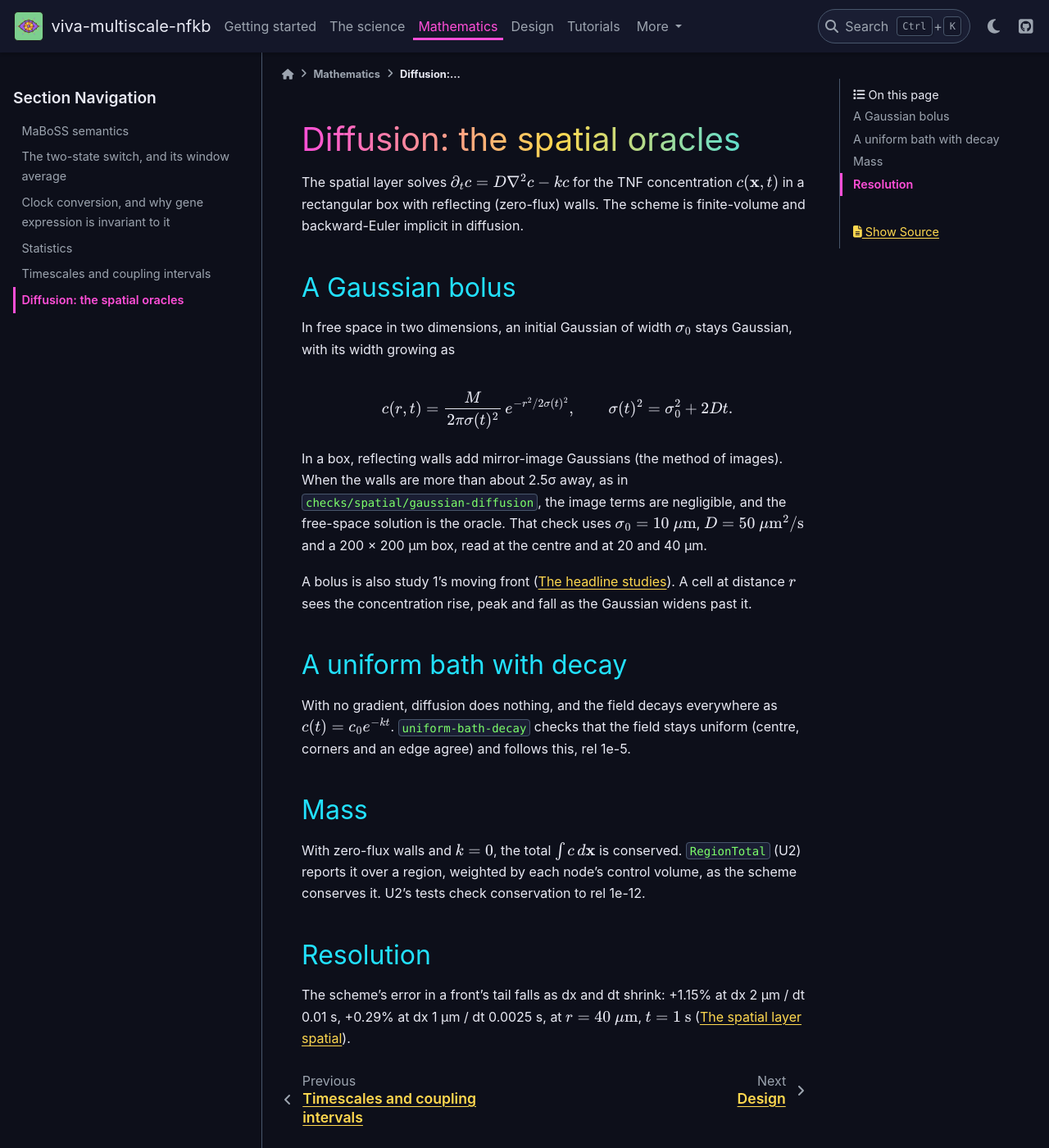
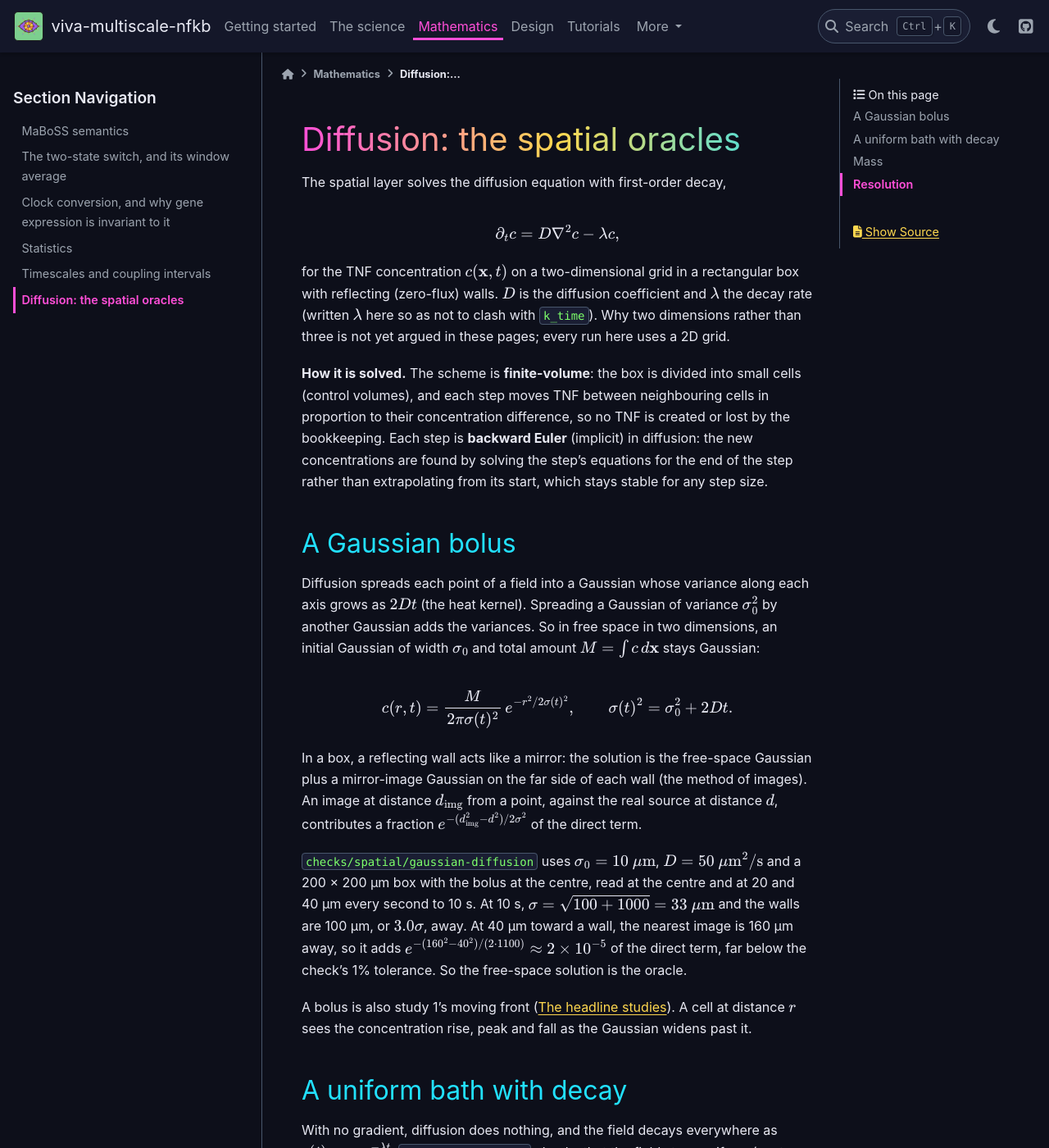
Before and after one commit to vivarium-collective/viva-multiscale-nfkb, a Sphinx documentation site: the page built from documentation/math/diffusion.md, in a window 1280 px wide and 1400 px high. Shown: the whole window at 82% size. Built offline with Sphinx 7.4.7 and the PyData theme 0.15.4, drawn with Linux system fonts in a browser that asks for light colours; some of the changed text lies outside the part shown.

Commit message:
docs(math): diffusion from first principles
- The equation is written out. The decay rate is lambda, no longer k, which clashed with
  k_time.
- The 2D grid is stated, and why 2D rather than 3D is flagged as not yet argued.
- Finite-volume and backward Euler are explained in plain terms.
- The Gaussian solution is derived: the heat kernel's variance 2Dt per axis, and
  variances add. M is defined.
- The image-term bound is worked for the check: sigma = 33 um at 10 s, walls 3.0
  sigma away, the nearest image ~2e-5 of the direct term against a 1% tolerance.
  That replaces the unexplained "more than about 2.5 sigma".
- RegionTotal's "U2" is replaced by what it is.

sphinx-build -W passes. Docs plan step 6 (in part).

Co-Authored-By: Claude Opus 5.5 <noreply@anthropic.com>

```diff
--- a/documentation/math/diffusion.md
+++ b/documentation/math/diffusion.md
@@ -1,33 +1,54 @@
 # Diffusion: the spatial oracles
 
-The spatial layer solves $\partial_t c = D\nabla^2 c - kc$ for the TNF concentration $c(\mathbf x, t)$ in a
-rectangular box with reflecting (zero-flux) walls. The scheme is finite-volume and backward-Euler implicit in diffusion.
+The spatial layer solves the diffusion equation with first-order decay,
+
+$$
+\partial_t c = D\nabla^2 c - \lambda c ,
+$$
+
+for the TNF concentration $c(\mathbf x, t)$ on a two-dimensional grid in a rectangular box with reflecting (zero-flux)
+walls. $D$ is the diffusion coefficient and $\lambda$ the decay rate (written $\lambda$ here so as not to clash with
+`k_time`). Why two dimensions rather than three is not yet argued in these pages; every run here uses a 2D grid.
+
+**How it is solved.** The scheme is **finite-volume**: the box is divided into small cells (control volumes), and each
+step moves TNF between neighbouring cells in proportion to their concentration difference, so no TNF is created or
+lost by the bookkeeping. Each step is **backward Euler** (implicit) in diffusion: the new concentrations are found by
+solving the step's equations for the end of the step rather than extrapolating from its start, which stays stable
+for any step size.
 
 ## A Gaussian bolus
 
-In free space in two dimensions, an initial Gaussian of width $\sigma_0$ stays Gaussian, with its width growing as
+Diffusion spreads each point of a field into a Gaussian whose variance along each axis grows as $2Dt$ (the heat
+kernel). Spreading a Gaussian of variance $\sigma_0^2$ by another Gaussian adds the variances. So in free space in two
+dimensions, an initial Gaussian of width $\sigma_0$ and total amount $M = \int c\,d\mathbf x$ stays Gaussian:
 
 $$
 c(r, t) = \frac{M}{2\pi\sigma(t)^2}\,e^{-r^2/2\sigma(t)^2},\qquad \sigma(t)^2 = \sigma_0^2 + 2Dt .
 $$
 
-In a box, reflecting walls add mirror-image Gaussians (the method of images). When the walls are more than about 2.5σ
-away, as in `checks/spatial/gaussian-diffusion`, the image terms are negligible, and the free-space solution is the
-oracle. That check uses $\sigma_0 = 10\ \mu\text{m}$, $D = 50\ \mu\text{m}^2/\text{s}$ and a 200 × 200 µm box, read at
-the centre and at 20 and 40 µm.
+In a box, a reflecting wall acts like a mirror: the solution is the free-space Gaussian plus a mirror-image Gaussian
+on the far side of each wall (the method of images). An image at distance $d_\text{img}$ from a point, against the
+real source at distance $d$, contributes a fraction $e^{-(d_\text{img}^2 - d^2)/2\sigma^2}$ of the direct term.
+
+`checks/spatial/gaussian-diffusion` uses $\sigma_0 = 10\ \mu\text{m}$, $D = 50\ \mu\text{m}^2/\text{s}$ and a
+200 × 200 µm box with the bolus at the centre, read at the centre and at 20 and 40 µm every second to 10 s. At 10 s,
+$\sigma = \sqrt{100 + 1000} = 33\ \mu\text{m}$ and the walls are 100 µm, or $3.0\sigma$, away. At 40 µm toward a wall,
+the nearest image is 160 µm away, so it adds $e^{-(160^2 - 40^2)/(2 \cdot 1100)} \approx 2\times10^{-5}$ of the direct
+term, far below the check's 1% tolerance. So the free-space solution is the oracle.
 
 A bolus is also study 1's moving front ({doc}`../design/studies`). A cell at distance $r$ sees the concentration rise,
 peak and fall as the Gaussian widens past it.
 
 ## A uniform bath with decay
 
-With no gradient, diffusion does nothing, and the field decays everywhere as $c(t) = c_0 e^{-kt}$. `uniform-bath-decay`
+With no gradient, diffusion does nothing, and the field decays everywhere as $c(t) = c_0 e^{-\lambda t}$. `uniform-bath-decay`
 checks that the field stays uniform (centre, corners and an edge agree) and follows this, rel 1e-5.
 
 ## Mass
 
-With zero-flux walls and $k = 0$, the total $\int c\,d\mathbf x$ is conserved. `RegionTotal` (U2) reports it over a
-region, weighted by each node's control volume, as the scheme conserves it. U2's tests check conservation to rel 1e-12.
+With zero-flux walls and $\lambda = 0$, the total $\int c\,d\mathbf x$ is conserved. `RegionTotal` (added upstream to
+viva-pde-particle for this project) reports it over a region, weighting each grid point by its control volume, as the
+scheme conserves it. Its tests check conservation to rel 1e-12.
 
 ## Resolution
 
```
Also changed, not shown: docs/design/plan-docs-first-principles.md (+3 -0 lines).
